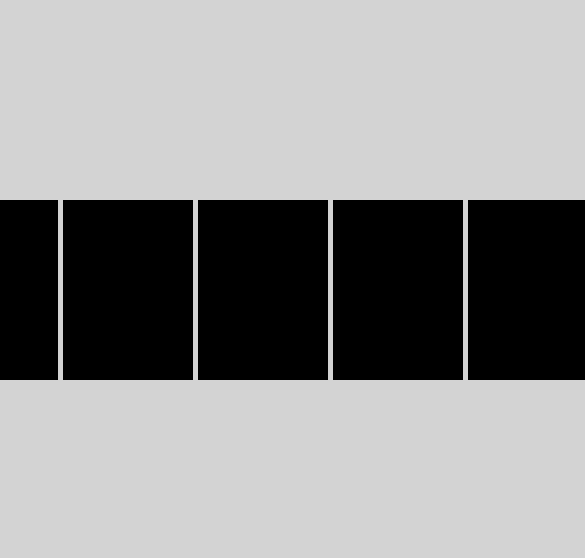
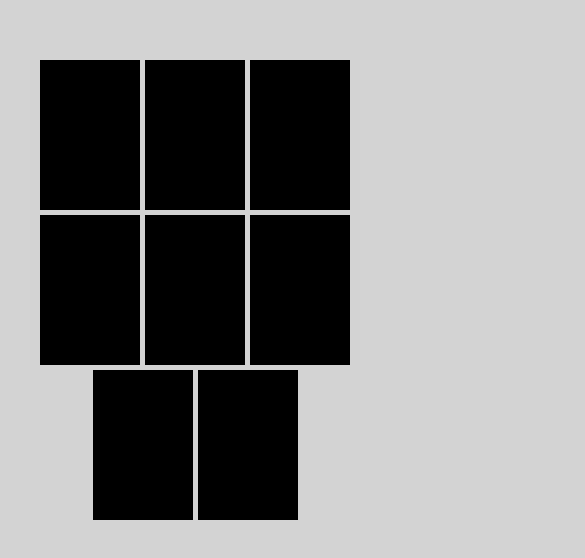
Before and after one commit to Md-Alqma/card-hover-animation, a plain HTML site: page index.html in a window 390 px wide. Shown: the part 132-690 px from the top of the page, 585 px wide, since content can reach past the window. Drawn offline with Linux system fonts and the light colour scheme.

Commit message:
Added responsiveness

```diff
--- a/style.css
+++ b/style.css
@@ -34,6 +34,16 @@ body {
   transform: translateZ(100px) rotateY(30deg);
 }
 
+.image:has(+ *:hover) {
+  filter: brightness(0.6);
+  transform: translateZ(100px) rotateY(-30deg);
+}
+
+/* Screen size more than 768px */
+
+@media (min-width: 769px) {
+  /* Right of the hovered card */
+
   .image:hover + * + * {
     filter: brightness(0.4);
     transform: translateZ(50px) rotateY(20deg);
@@ -44,10 +54,7 @@ body {
     transform: translateZ(25px) rotateY(10deg);
   }
 
-.image:has(+ *:hover) {
-  filter: brightness(0.6);
-  transform: translateZ(100px) rotateY(-30deg);
-}
+  /* Left of the hovered card */
 
   .image:has(+ * + *:hover) {
     filter: brightness(0.4);
@@ -58,3 +65,19 @@ body {
     filter: brightness(0.2);
     transform: translateZ(25px) rotateY(-10deg);
   }
+}
+
+/* Screen size less than 768px */
+
+@media (max-width: 768px) {
+  #image_container {
+    flex-wrap: wrap;
+    justify-content: center;
+    align-items: center;
+  }
+
+  .image {
+    width: 100px;
+    height: 150px;
+  }
+}
```
Lines whose indentation alone changed are shown as unchanged.
